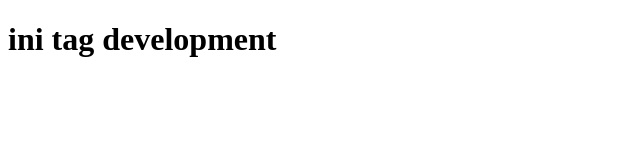
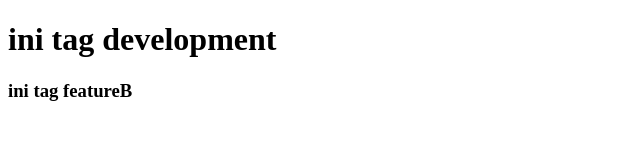
Before and after one commit to roby-aw/KM_2_GIT, a plain HTML site: page index.html in a window 1280 px wide. Shown: the whole page, without its empty margins (0-640 px from the left). Drawn offline with Linux system fonts and the light colour scheme.

Commit message:
menambahkan featureB

```diff
--- a/index.html
+++ b/index.html
@@ -8,5 +8,6 @@
 </head>
 <body>
     <h1>ini tag development</h1>
+    <h3>ini tag featureB</h3>
 </body>
 </html>
```
